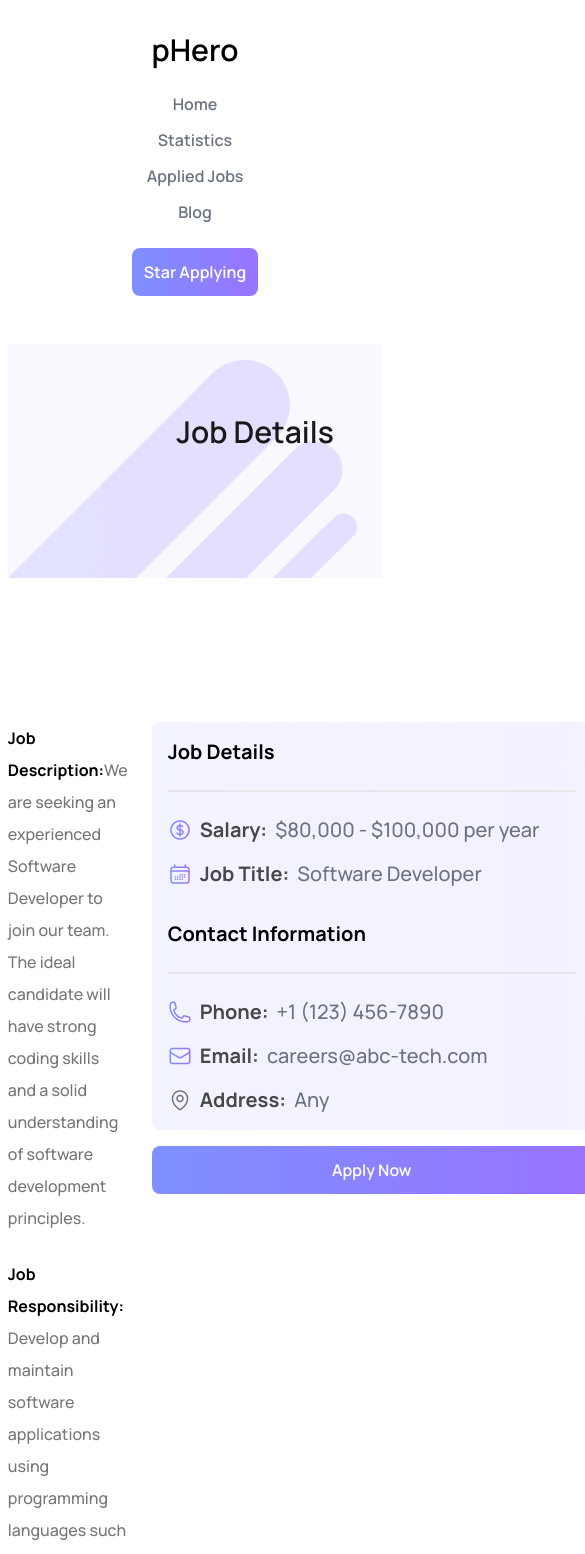
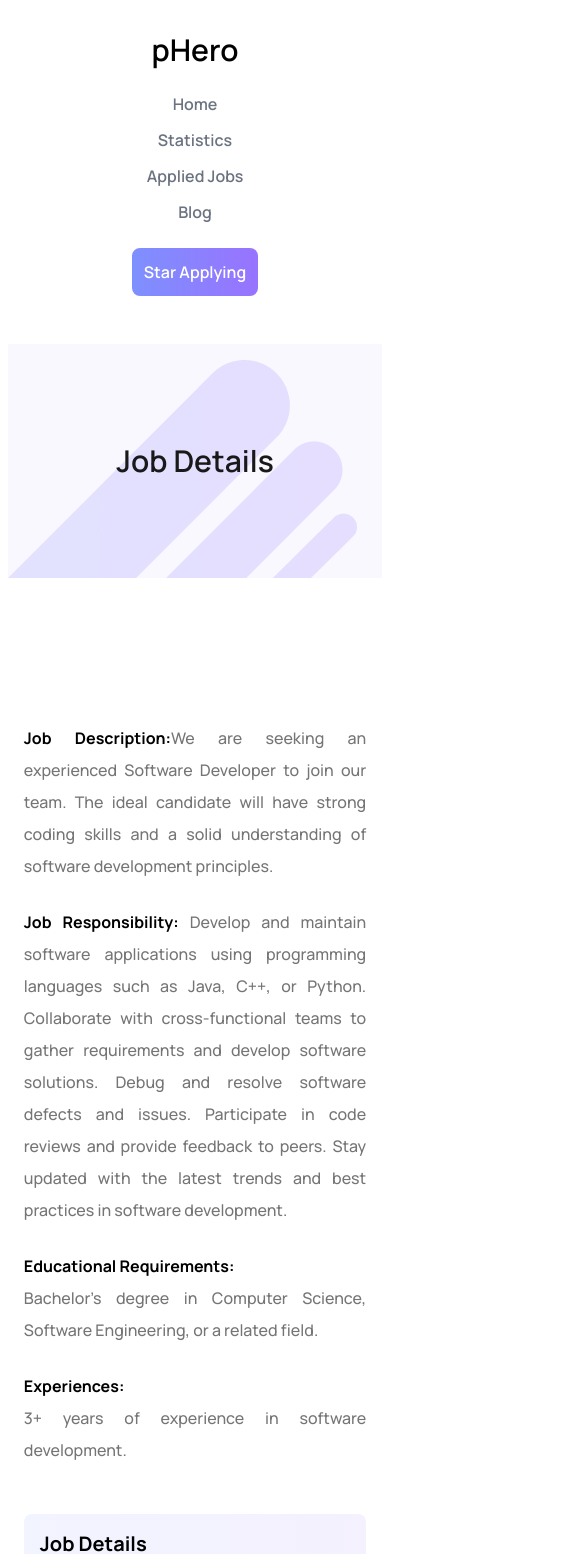
Before and after one commit to naimalinaim1/pHero-Job-apply, a React (Vite) app: page /job/1 in a window 390 px wide. Shown: the top 1554 px of the page, 585 px wide, since content can reach past the window. Built offline with nearby package versions, Linux system fonts and the light colour scheme.

Commit message:
Responsive Layout

```diff
--- a/src/components/Banner/Banner.jsx
+++ b/src/components/Banner/Banner.jsx
@@ -3,11 +3,11 @@ import bannerImg from "../../assets/images/header-image.png";
 
 const Banner = () => {
   return (
-    <div className="bg-[#FAF8FF] grid grid-cols-1 md:grid-cols-2 md:gap-8 items-center">
+    <div className="bg-[#FAF8FF] text-center md:text-left py-10  grid grid-cols-1 md:grid-cols-2 md:gap-8 items-center">
       <div>
-        <h1 className="text-[80px] font-extrabold leading-[100px]">
+        <h1 className="text-5xl sm:text-6xl md:text-7xl  xl:text-[80px] font-extrabold leading-[60px] sm:leading-[100px]">
           One Step Closer To Your
-          <span className="block text-transparent bg-clip-text bg-gradient-to-r from-[#7E90FE] to-[#9873FF]">
+          <span className="md:block text-transparent bg-clip-text bg-gradient-to-r from-[#7E90FE] to-[#9873FF]">
             Dream Job
           </span>
         </h1>
--- a/src/components/JobDetail/JobDetail.jsx
+++ b/src/components/JobDetail/JobDetail.jsx
@@ -12,7 +12,7 @@ const JobDetail = () => {
 
   if (jobInfo.id) {
     jobInfoJSX = (
-      <div className="grid grid-cols-[1fr_440px] gap-6">
+      <div className="px-4 sm:px-10 md:px-16 lg:px-0 grid grid-cols-1 lg:grid-cols-[1fr_440px] gap-6">
         <div>
           <JobDetailInfo jobInfo={jobInfo} />
         </div>
--- a/src/components/JobDetailInfo/JobDetailInfo.jsx
+++ b/src/components/JobDetailInfo/JobDetailInfo.jsx
@@ -10,21 +10,21 @@ const JobDetailInfo = ({ jobInfo }) => {
 
   return (
     <>
-      <p className="font-bold leading-[32px] mb-6">
+      <p className="font-bold leading-[32px] mb-6 text-justify">
         Job Description:
         <span className="font-medium text-[#757575]">{job_description}</span>
       </p>
-      <p className="font-bold leading-[32px] mb-6">
+      <p className="font-bold leading-[32px] mb-6 text-justify">
         Job Responsibility:
         <span className="font-medium text-[#757575]">{job_responsibility}</span>
       </p>
-      <p className="font-bold leading-[32px] mb-6">
+      <p className="font-bold leading-[32px] mb-6 text-justify">
         Educational Requirements:
         <span className="font-medium text-[#757575] block">
           {educational_requirements}
         </span>
       </p>
-      <p className="font-bold leading-[32px] mb-6">
+      <p className="font-bold leading-[32px] mb-6 text-justify">
         Experiences:
         <span className="font-medium text-[#757575] block">{experiences}</span>
       </p>
--- a/src/components/OtherBanner/OtherBanner.jsx
+++ b/src/components/OtherBanner/OtherBanner.jsx
@@ -5,7 +5,10 @@ const OtherBanner = ({ title }) => {
   return (
     <header className="relative bg-[#FAF8FF] pt-4">
       <img src={bgImg} alt="banner icon" />
-      <h3 className="absolute top-[30%] left-[45%] text-center text-[#1A1919] text-3xl font-semibold">
+      <h3
+        className="absolute top-[50%] left-[50%]  text-[#1A1919] text-3xl font-semibold w-full text-center"
+        style={{ transform: "translate(-50%, -50%)" }}
+      >
         {title}
       </h3>
     </header>
```
